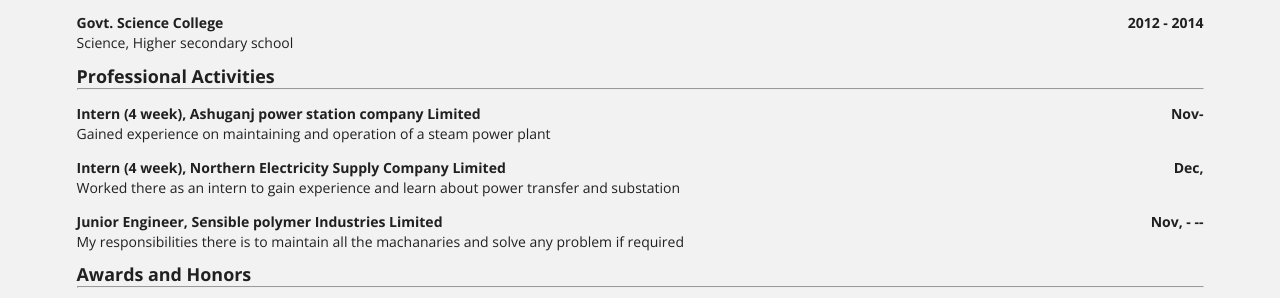
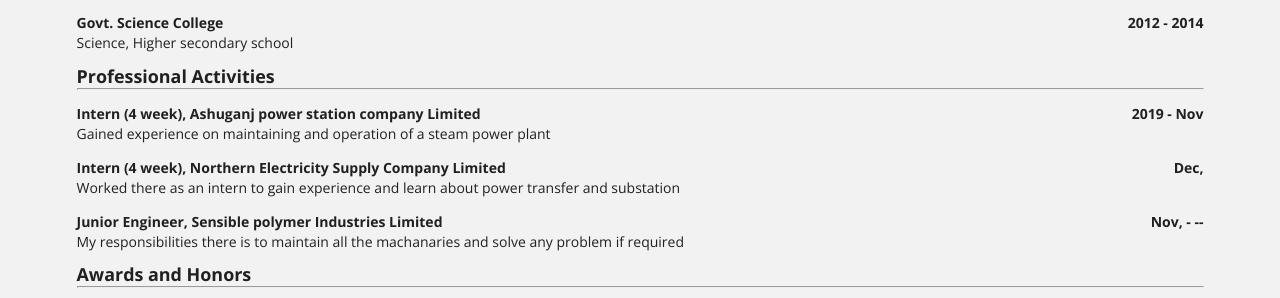
Before and after one commit to samiulextreem/samiulextreem.github.io, a Jekyll site: the page built from bio/index.html, in a window 1280 px wide. Shown: the part 292-590 px from the top of the page. Built offline with Jekyll 4.4.1, drawn with Linux system fonts in a browser that asks for light colours.

Commit message:
Update bio.json

```diff
--- a/_data/bio.json
+++ b/_data/bio.json
@@ -103,8 +103,8 @@
     {
       "organization": "Ashuganj power station company Limited",
       "position": "Intern (4 week)",
-      "startDate": "Nov-2019",
-      "endDate": "",
+      "startDate": "2019",
+      "endDate": "Nov",
       "summary": "Gained experience on maintaining and operation of a steam power plant",
     },
     {
```
